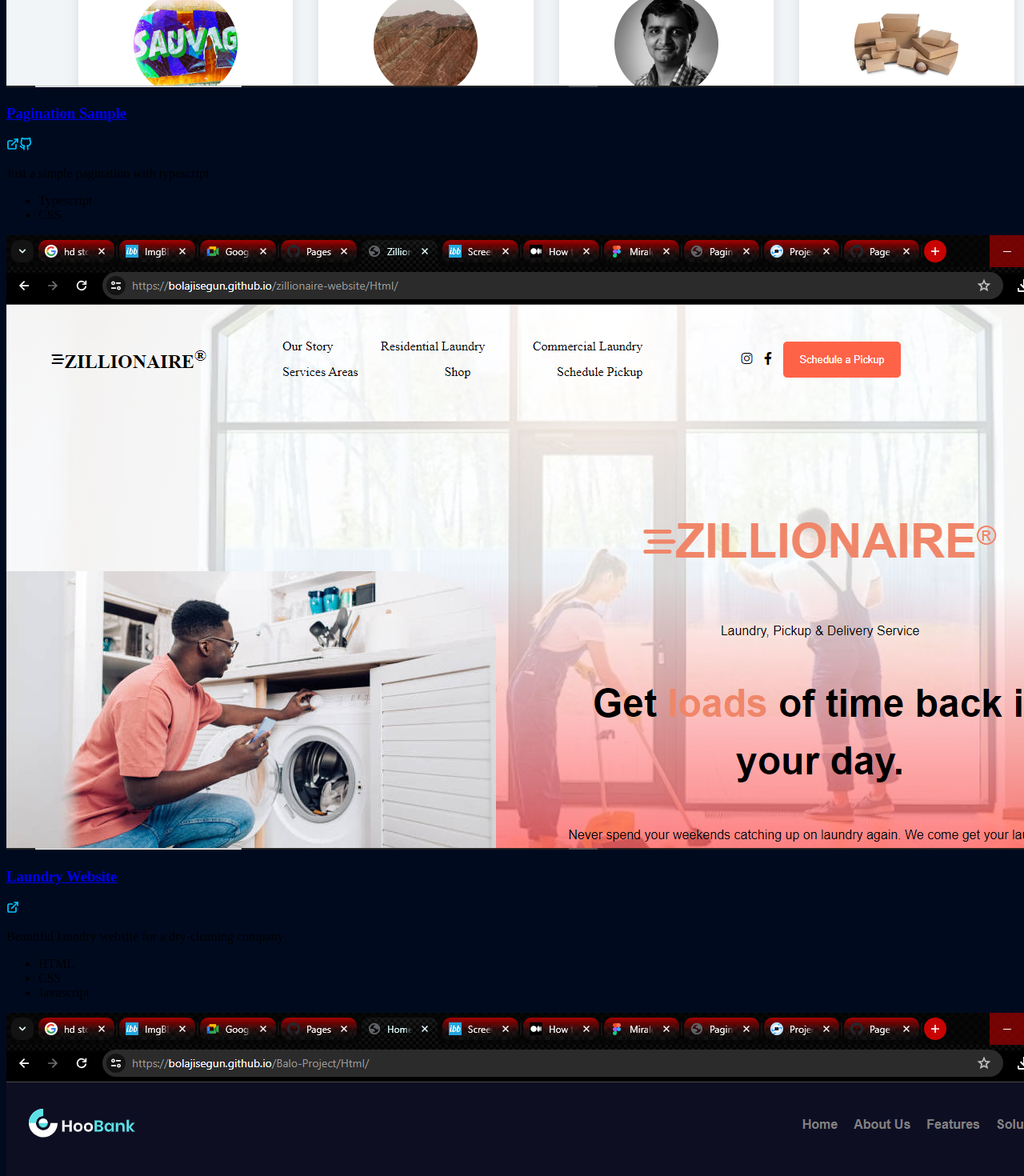
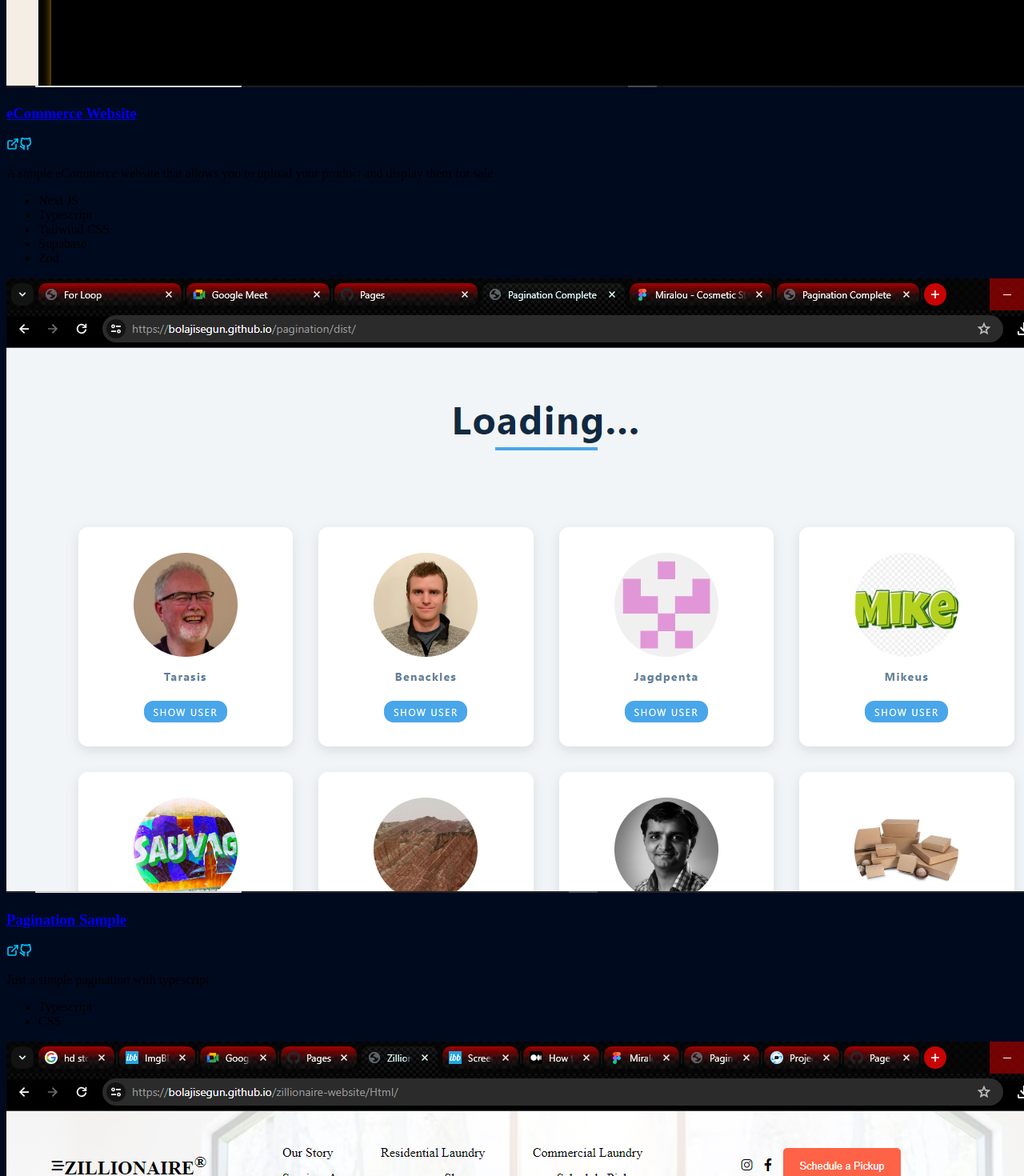
Before and after one commit to bolajisegun/bolajisegun, a Next.js app: page / in a window 1280 px wide. Shown: the part 1040-2510 px from the top of the page at 80% size. Built offline with nearby package versions, Linux system fonts and the light colour scheme.

Commit message:
added some more projects

```diff
--- a/data/content/projects.ts
+++ b/data/content/projects.ts
@@ -4,6 +4,15 @@
 const projects: Project[] = [
   {
     id: 0,
+    title: "eCommerce Website",
+    desc: "A simple eCommerce website that allows you to upload your product and display them for sale",
+    img: "/static/projects/sg-store.png",
+    link: "https://sg-biz.vercel.app",
+    github: "https://github.com/bolajiSegun/eCommerce-website",
+    tags: ["Next JS", "Typescript", "Tailwind CSS", "Supabase", "Zod"],
+  },
+  {
+    id: 1,
     title: "Pagination Sample",
     desc: "Just a simple pagination with typescript",
     img: "/static/projects/pagination.png",
@@ -12,7 +21,7 @@
     tags: ["Typescript", "CSS"],
   },
   {
-    id: 1,
+    id: 2,
     title: "Laundry Website",
     desc: "Beautiful laundry website for a dry-cleaning company",
     img: "/static/projects/zillionaire.png",
@@ -20,22 +29,22 @@
     tags: ["HTML", "CSS", "Javascript"],
   },
   {
-    id: 2,
+    id: 3,
+    title: "React",
+    desc: "Just a simple react website that encompasses the use of authentication and authorization functionality, no special concentration the ui.",
+    img: "/static/projects/react.png",
+    link: "react-project-green-zeta.vercel.app",
+    github: "https://github.com/bolajiSegun/react-project",
+    tags: ["React", "Tailwind", "API", "Node.js"],
+  },
+  {
+    id: 4,
     title: "Basic Landing Page",
     desc: "Just a landing page design to practice your proficiency in web-development fundamentals",
     img: "/static/projects/balo.png",
     link: "https://bolajisegun.github.io/Balo-Project/Html",
     github: "https://github.com/bolajiSegun/Balo-Project",
     tags: ["HTML", "CSS", "Javascript"],
-  },
-  {
-    id: 3,
-    title: "React",
-    desc: "Just a simple react website that encompasses the use of authentication and authorization functionality, no special concentration the ui",
-    img: "/static/projects/react.png",
-    link: "react-project-green-zeta.vercel.app",
-    github: "https://github.com/bolajiSegun/react-project",
-    tags: ["React", "Tailwind", "API", "Node.js"],
   },
 ];
 
```
Also changed, not shown: data/content/designs.ts (+21 -36 lines), public/static/projects/sg-store.png (added).
